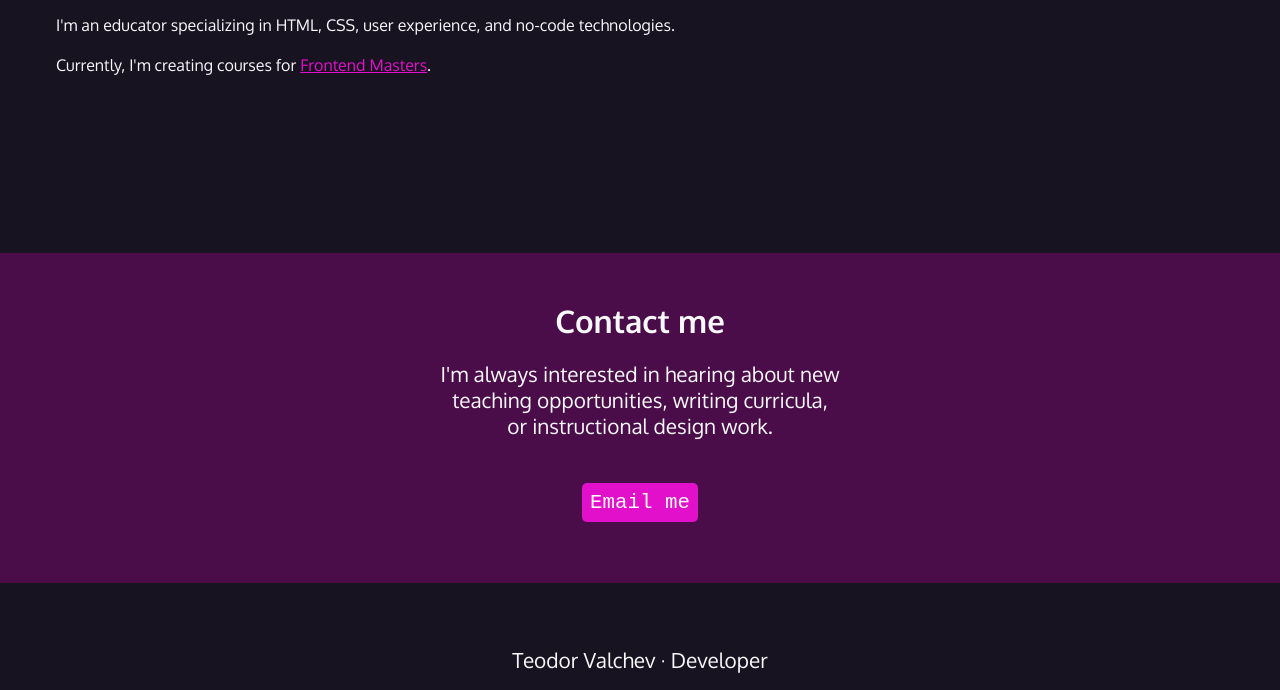
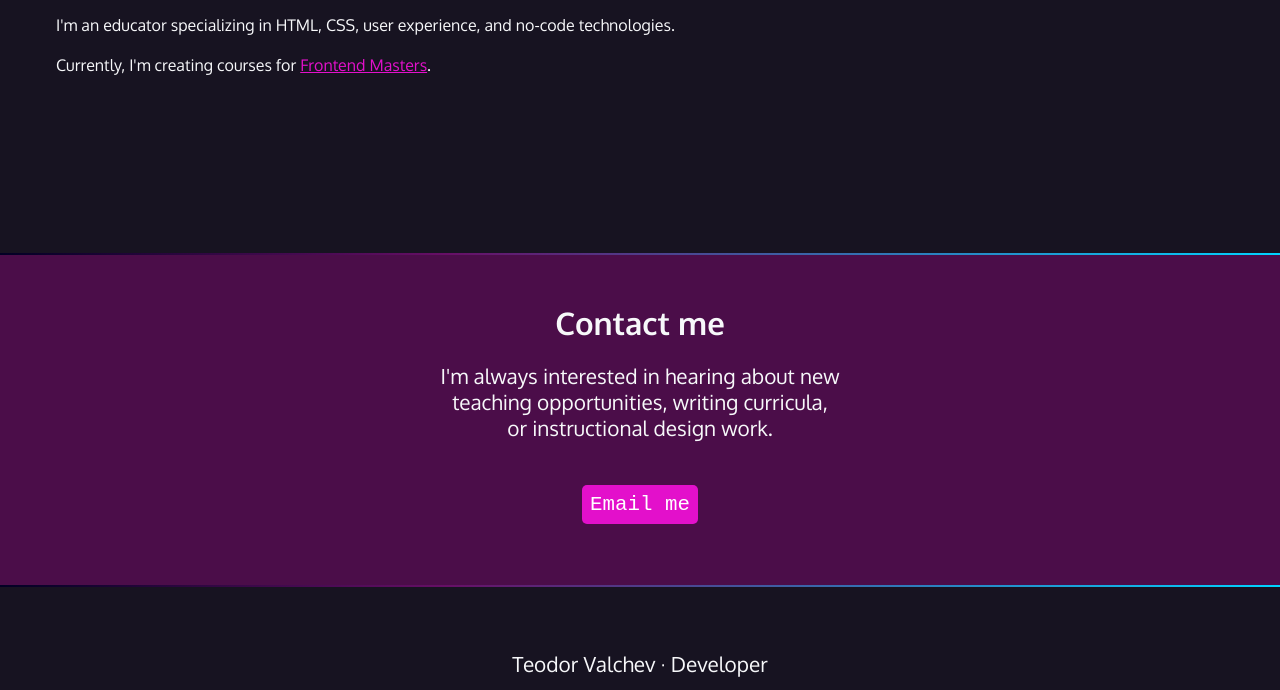
Before and after one commit to teodor-valchev/Portfolio, a plain HTML site: page index.html in a window 1280 px wide. Shown: the part 367-1057 px from the top of the page. Drawn offline with Linux system fonts and the light colour scheme; a web font is replaced by a local one.

Commit message:
- added a gradient for more styled page

```diff
--- a/css/style.css
+++ b/css/style.css
@@ -47,6 +47,11 @@ a {
 a:hover {
     color: var(--hotmag);
     text-decoration: none;
+}
+
+.gradient {
+    background: linear-gradient(90deg, rgba(2, 0, 36, 1) 0%, rgba(242, 8, 223, 0.36428285256410253) 35%, rgba(0, 212, 255, 1) 100%);
+    height: 2px;
 }
 
 .section-plum {
--- a/index.html
+++ b/index.html
@@ -33,7 +33,7 @@
     <p>Currently, I'm creating courses for <a href="https://frontendmasters.com/teachers/jen-kramer/" target="_blank">Frontend
         Masters</a>.</p>
 </section>
-
+<div class="gradient"></div>
 <div class="section-plum">
     <section id="contact">
         <h2>Contact me</h2>
@@ -45,7 +45,7 @@
         <p><a class="button" href="mailto:jen@example.com">Email me</a></p>
     </section>
 </div>
-
+<div class="gradient"></div>
 <footer>
     <div>
         <span>Teodor Valchev &middot;</span>
```
